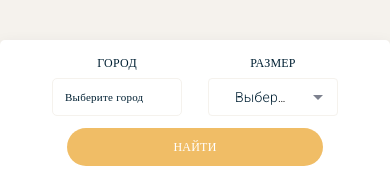
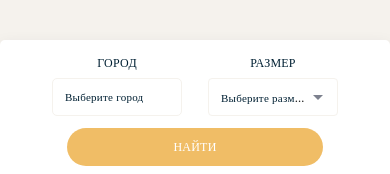
Before and after one commit to victoria369xx/finalProjectGBFront, a React (Create React App) app: page / in a window 390 px wide. Shown: the part 277-451 px from the top of the page. Built offline with nearby package versions, Linux system fonts and the light colour scheme; no server answers; a web font is replaced by a local one.

Commit message:
fixed dropdown windows in search, add logo in title

```diff
--- a/public/index.html
+++ b/public/index.html
@@ -19,6 +19,7 @@
     />
 
     <title>Pet Booking</title>
+    <link rel="shortcut icon" href="./titleTransparent.png" />
   </head>
 
   <body>
--- a/src/components/Header/index.js
+++ b/src/components/Header/index.js
@@ -68,6 +68,7 @@ export const Header = () => {
               </IconButton>
             </Tooltip>
             <Menu
+              className="accountMenu"
               anchorEl={anchorEl}
               id="account-menu"
               open={open}
--- a/src/components/Search/index.js
+++ b/src/components/Search/index.js
@@ -7,7 +7,6 @@ import {
   selectCitiesError,
   selectCitiesLoading,
 } from "../../store/search/selector";
-
 import dog4 from "../../assets/images/dog4.png";
 import { Autocomplete, Select, MenuItem } from "@mui/material";
 
@@ -135,6 +134,24 @@ export const Search = () => {
                   displayEmpty
                   defaultValue={pet_size ? pet_size : ""}
                   onChange={handlerChangeSize}
+                  MenuProps={{
+                    sx: {
+                      padding: "0",
+                      "&& .MuiPaper-root": {
+                        boxShadow:
+                          "0px 2px 1px -1px rgb(0 0 0 / 20%), 0px 1px 1px 0px rgb(0 0 0 / 14%), 0px 1px 3px 0px rgb(0 0 0 / 12%)",
+                      },
+                      // "&& .Mui-selected": {
+                      //   backgroundColor: "rgba(255, 166, 0, 0.276)",
+                      // },
+                      // "&& li:hover": {
+                      //   backgroundColor: "rgba(255, 166, 0, 0.116)",
+                      // },
+                    },
+                  }}
+                  sx={{
+                    padding: "0px",
+                  }}
                 >
                   <MenuItem value="">
                     <em>Выберите размер</em>
--- a/src/css/style.css
+++ b/src/css/style.css
@@ -1140,9 +1140,26 @@ option {
   padding-top: 0;
 }
 
-.MuiInputBase-root div em{
-  font-family: inherit;
+.MuiInputBase-root div em {
+  /* font-family: inherit; */
+  font-family: "Nunito";
   font-size: 14px;
   font-weight: 300;
   line-height: 1.5;
 }
+
+.MuiInputBase-root div {
+  padding: calc(0.375rem + var(--border)) 0.75rem;
+  box-sizing: border-box;
+  font-family: "Nunito";
+  font-size: 14px;
+  font-weight: 300;
+  line-height: 1.5;
+}
+
+.MuiInputBase-root:focus {
+  background-color: #fff;
+  border-color: var(--color-primary);
+  outline: 0;
+  box-shadow: 0 0 0 0.2rem #f0bd6650;
+}
--- a/src/css/style_mobile.css
+++ b/src/css/style_mobile.css
@@ -54,7 +54,7 @@
 
   .text-field {
     min-width: 70%;
-}
+  }
   .index-form__flexWrapper {
     width: 50%;
     margin: 0 12%;
@@ -69,6 +69,29 @@
   .index-form .text-field__input,
   .index-form .text-field__select {
     width: 100%;
+    font-size: 11px;
+  }
+
+  .MuiInputBase-root div em {
+    font-size: 11px;
+  }
+  .MuiList-root li {
+    font-family: "Nunito";
+    font-size: 11px;
+  }
+  .MuiList-root li em {
+    font-family: "Nunito";
+    font-size: 11px;
+  }
+  .accountMenu li {
+    font-size: 1rem;
+  }
+  .MuiInputBase-root div {
+    padding: calc(0.375rem + var(--border) * 3) 0.75rem;
+    /* box-sizing: border-box;  */
+  }
+  .MuiAutocomplete-popper li {
+    font-family: "Nunito";
     font-size: 11px;
   }
 
--- a/src/css/style_pad.css
+++ b/src/css/style_pad.css
@@ -43,6 +43,10 @@
     width: 80%;
   }
 
+  .MuiInputBase-root div {
+    padding: calc(0.375rem + var(--border) * 2) 0.75rem;
+    box-sizing: border-box;
+  }
 
   .text-field__margin {
     margin-left: 3%;
```
Also changed, not shown: public/titleTransparent.png (added).
